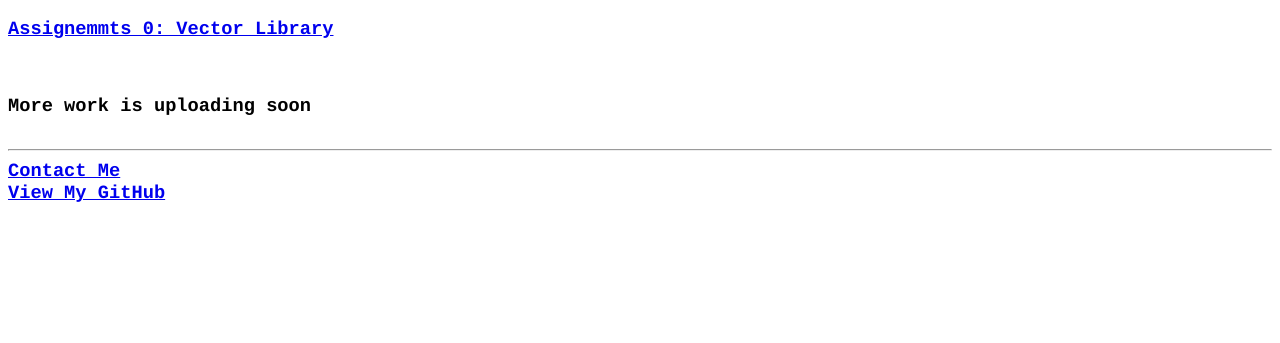
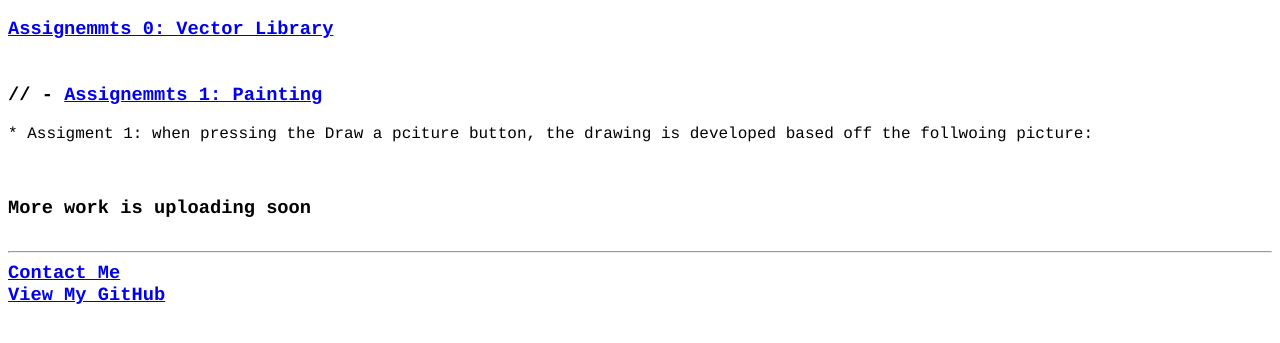
Before and after one commit to yitan810/CSE160_S24, a plain HTML site: page index.html in a window 1280 px wide. Shown: the part 215-558 px from the top of the page. Drawn offline with Linux system fonts and the light colour scheme.

Commit message:
Update index.html

```diff
--- a/index.html
+++ b/index.html
@@ -14,10 +14,19 @@
         </h3>
     </center>
     <hr>
-     <h1>Table of Contents</h1>
-     <h3>
-     <a href="https://yitan810.github.io/CSE160_S24/asg0/asg0.html">Assignemmts 0: Vector Library</a>
+    <h1>Table of Contents</h1>
+    <h3>
+    <a href="https://yitan810.github.io/CSE160_S24/asg0/asg0.html">Assignemmts 0: Vector Library</a>
+    <br>
+    <br>
+    <br>
+   // - <a href="https://yitan810.github.io/CSE160_S24/asg1/asg1.html">Assignemmts 1: Painting</a>
     </h3>
+    <p>
+    * Assigment 1: when pressing the Draw a pciture button, the drawing is developed based off the follwoing picture:
+
+    <br>
+    <br>
     <br>
     <h3>More work is uploading soon
     <br>
```
